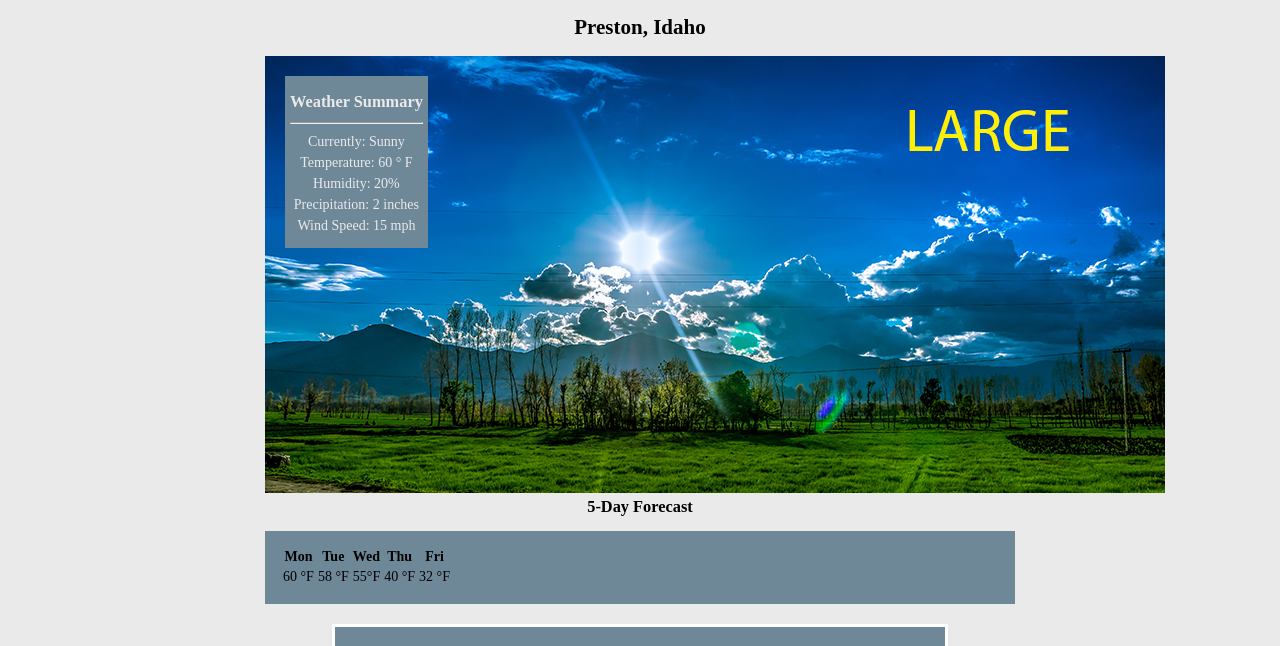
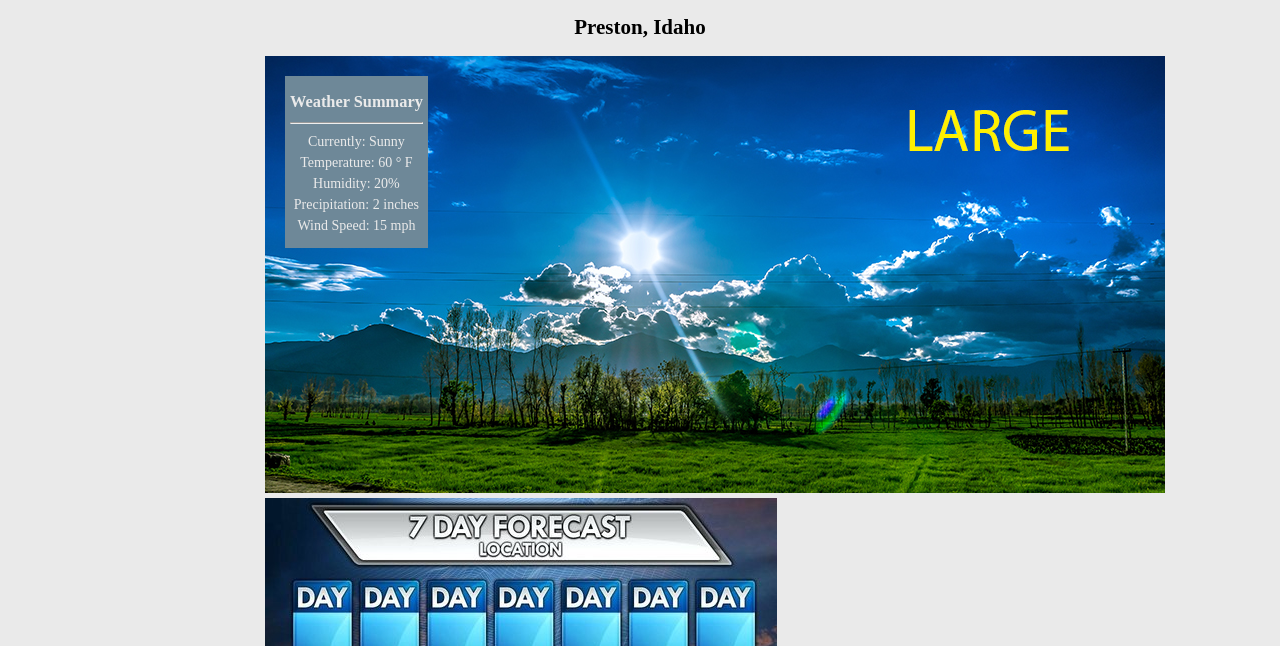
Before and after one commit to kylenel86/kylenel86.github.io, a plain HTML site: page lesson6/preston-6.html in a window 1280 px wide. Shown: the part 128-774 px from the top of the page. Drawn offline with Linux system fonts and the light colour scheme; a script that the page names is missing.

Commit message:
back to image

```diff
--- a/lesson6/preston-6.html
+++ b/lesson6/preston-6.html
@@ -53,23 +53,7 @@
             </div>
         </div>
         <div class="forecast">
-                <h3>5-Day Forecast</h3>
-                <table class="foretable">
-                    <tr>
-                        <th>Mon</th>
-                        <th>Tue</th>
-                        <th>Wed</th>
-                        <th>Thu</th>
-                        <th>Fri</th>
-                    </tr>
-                    <tr>
-                        <td>60 &#176;F</td>
-                        <td>58 &#176;F</td>
-                        <td>55&#176;F</td>
-                        <td>40 &#176;F</td>
-                        <td>32 &#176;F</td>
-                    </tr>
-                </table>
+            <img src="images/rsz_17dayforcast.jpg" alt="template of 7 day forecast" class="temp">
         </div>
         <div class="article">
             <h2>Article</h2>
```
